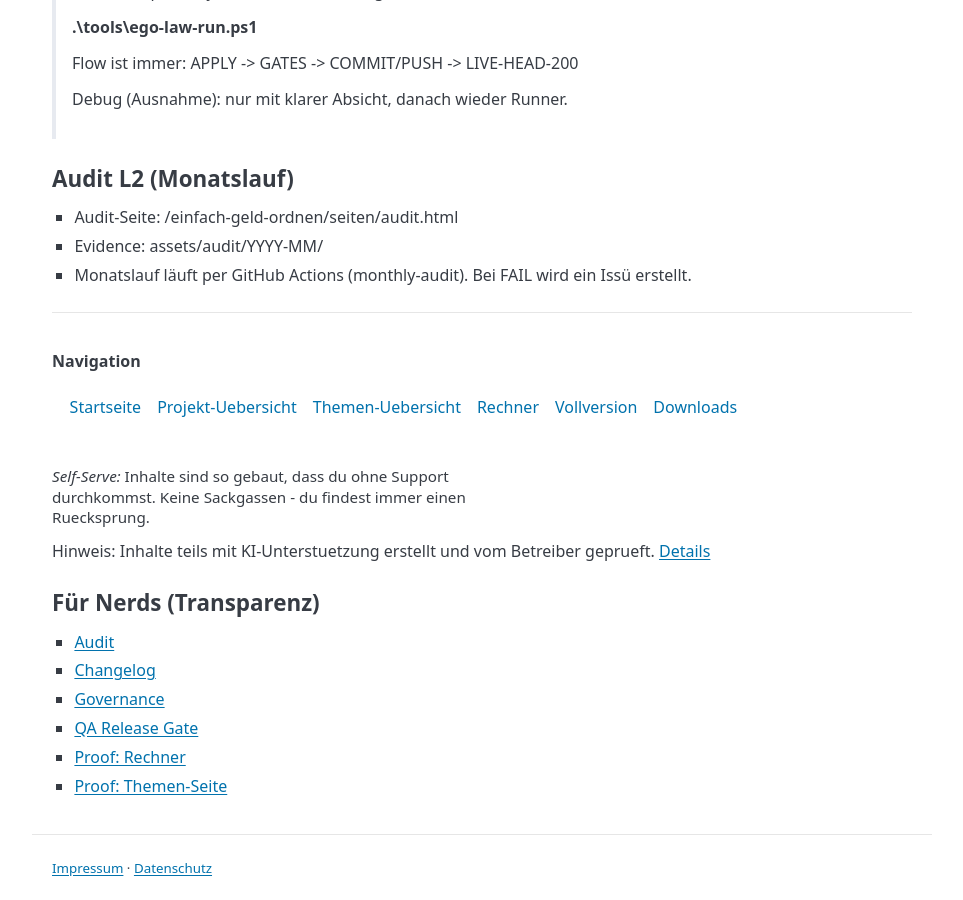
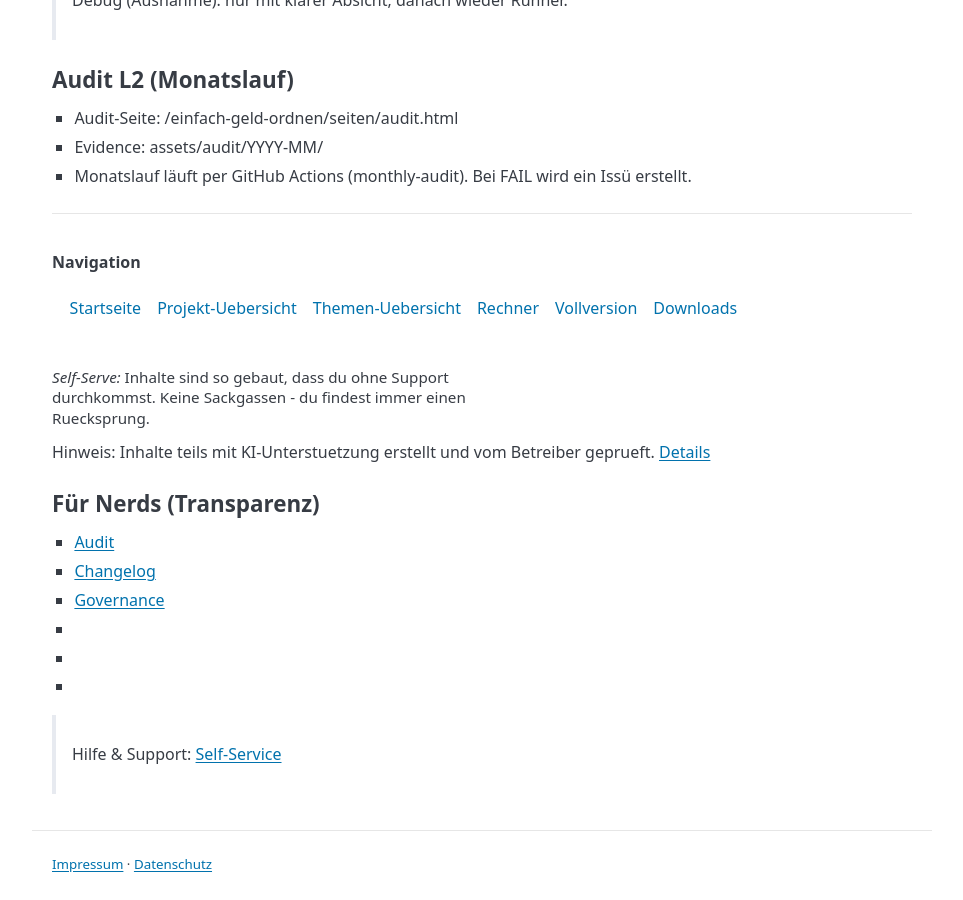
Before and after one commit to gluecklich-tools/einfach-geld-ordnen, a Jekyll site: the page built from seiten/qualitaet.md, in a window 1280 px wide and 900 px high, scrolled down 1968 px. Shown: the whole window, without its empty margins (158-1121 px from the left). Built offline with Jekyll 4.4.1, drawn with Linux system fonts in a browser that asks for light colours.

Commit message:
seo: remove proof/qa links from public pages (flow cleanup)

```diff
--- a/seiten/qualitaet.md
+++ b/seiten/qualitaet.md
@@ -20,15 +20,15 @@
 
 ## Qualitätsprinzipien
 1. **Einfach vor komplex**
-   Lieber verständlich und robust als überladen.
+ Lieber verständlich und robust als überladen.
 2. **Fehlerarm vor fancy**
-   änderungen werden so umgesetzt, daß sie reproduzierbar sind und nicht „zufällig“ funktionieren.
+ änderungen werden so umgesetzt, daß sie reproduzierbar sind und nicht „zufällig“ funktionieren.
 3. **Datenschutz als Standard**
-   Keine Veröffentlichung von sensiblen Finanzdaten, Nachweisen oder personenbezogenen Informationen.
+ Keine Veröffentlichung von sensiblen Finanzdaten, Nachweisen oder personenbezogenen Informationen.
 4. **Kompatibilität pragmatisch**
-   Die Vorlagen sind so gebaut, daß sie in gängigen Office-Umgebungen nutzbar bleiben (ohne Spezialtricks, die schnell brechen).
+ Die Vorlagen sind so gebaut, daß sie in gängigen Office-Umgebungen nutzbar bleiben (ohne Spezialtricks, die schnell brechen).
 5. **Transparenz statt Versprechen**
-   Es gibt klare Grenzen, was das Produkt leisten kann – und was nicht.
+ Es gibt klare Grenzen, was das Produkt leisten kann – und was nicht.
 
 ## Wichtige Grenzen (ehrlich & klar)
 - **Keine Steürberatung, keine Rechtsberatung.**
@@ -83,6 +83,9 @@
 - [Audit]({{ site.baseurl }}/seiten/audit.html)
 - [Changelog]({{ site.baseurl }}/seiten/changelog.html)
 - [Governance]({{ site.baseurl }}/seiten/governance.html)
-- [QA Release Gate]({{ site.baseurl }}/seiten/qa-release-gate.html)
-- [Proof: Rechner]({{ site.baseurl }}/seiten/proof-rechner.html)
-- [Proof: Themen-Seite]({{ site.baseurl }}/seiten/proof-themen-seite.html)
+-
+-
+-
+
+
+> Hilfe & Support: [Self-Service](/seiten/self_service.html)
```
Also changed, not shown: seiten/self_service.md (+6 -3 lines).
